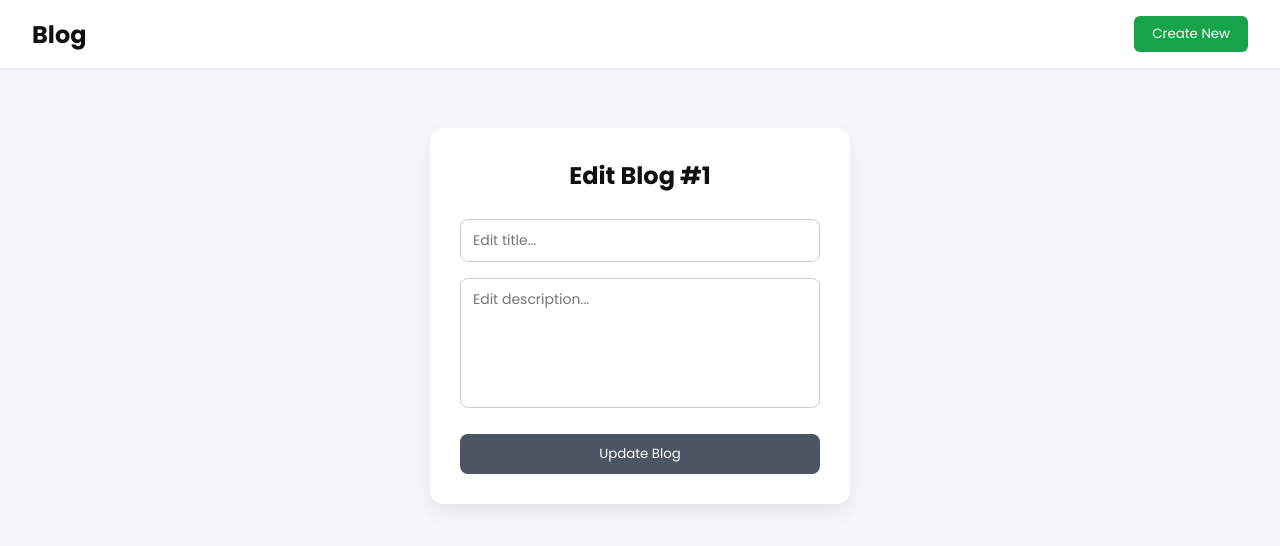
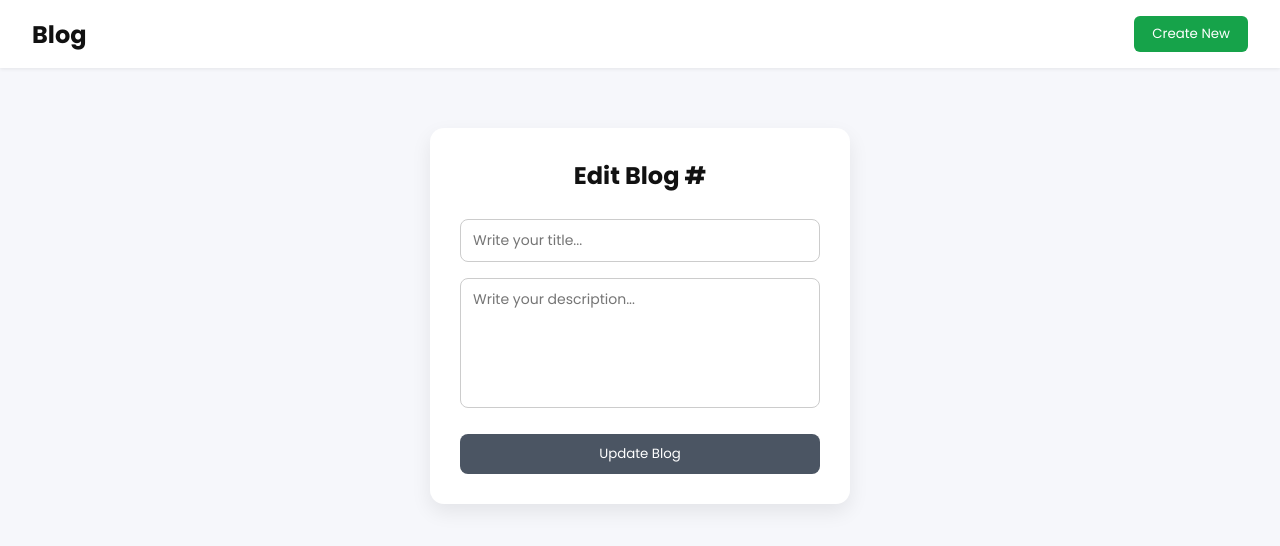
Before and after one commit to abdullahhani7/blog-crud-supabase, a React (Vite) app: page /edit/1 in a window 1280 px wide. Shown: the top 546 px of the page. Built offline with nearby package versions, Linux system fonts and the light colour scheme; no server answers; the database is empty.

Commit message:
Enhance EditBlog component with form handling, loading state, and error validation

```diff
--- a/src/App.jsx
+++ b/src/App.jsx
@@ -14,7 +14,7 @@ export default function App() {
     const { data, error } = await supabase.from("blogs").select();
     // console.log(data);
     if (error) {
-      return console.log(error);
+      console.log(error);
     }
     if (data) {
       setBlogs(data);
@@ -40,7 +40,7 @@ export default function App() {
       <Routes>
         <Route path="/" element={<Blogs blogs={blogs} getBlogs={getBlogs} />} />
         <Route path="/create" element={<CreateBlog getBlogs={getBlogs} />} />
-        <Route path="/edit/:id" element={<EditBlog />} />
+        <Route path="/edit/:id" element={<EditBlog getBlogs={getBlogs} />} />
       </Routes>
     </BrowserRouter>
   );
--- a/src/pages/Blogs.jsx
+++ b/src/pages/Blogs.jsx
@@ -20,12 +20,17 @@ export default function Blogs({ blogs, getBlogs }) {
     getBlogs();
   };
 
+  console.log(blogs);
+
   return (
     <div className="blogs-container">
-      {blogs &&
+      {blogs.length === 0 ? (
+        <p>No blogs yet.</p>
+      ) : (
         blogs.map((blog) => (
           <BlogCard key={blog.id} blog={blog} onDelete={deleteBlog} />
-        ))}
+        ))
+      )}
     </div>
   );
 }
--- a/src/pages/EditBlog.jsx
+++ b/src/pages/EditBlog.jsx
@@ -1,17 +1,99 @@
-import { useParams } from "react-router-dom";
+import { useEffect, useState } from "react";
+import supabase from "../supabase";
+import { useNavigate, useParams } from "react-router-dom";
 
-export default function EditBlog() {
+export default function EditBlog({ getBlogs }) {
+  const [title, setTitle] = useState("");
+  const [description, setDescription] = useState("");
+  const [error, setError] = useState(false);
+  const [loading, setLoading] = useState(false);
+
   const { id } = useParams();
 
+  const navigate = useNavigate();
+
+  const handleUpdate = async () => {
+    // console.log(title, description);
+    if (!title || !description) {
+      setError(true);
+      return;
+    }
+    setError(false);
+    setLoading(true);
+
+    const { data, error: supabaseError } = await supabase
+      .from("blogs")
+      .update({ title, description })
+      .eq("id", id)
+      .select();
+
+    setLoading(false);
+
+    if (data) {
+      // console.log('data',data);
+
+      setTitle("");
+      setDescription("");
+      setError(false);
+      navigate("/");
+    }
+
+    if (supabaseError) {
+      setError(true);
+      return;
+    }
+    getBlogs();
+  };
+
+  useEffect(() => {
+    const getBlogs = async () => {
+      const { data, error } = await supabase
+        .from("blogs")
+        .select()
+        .eq("id", id)
+        .single();
+      console.log(data);
+      if (error) {
+        console.log(error);
+      }
+      if (data) {
+        // setBlogs(data);
+        setTitle(data.title);
+        setDescription(data.description);
+      }
+    };
+    getBlogs();
+  }, [id]);
 
   return (
     <div className="form-container">
-      <h2>Edit Blog #{id}</h2>
+      <h2>Edit Blog #{}</h2>
 
-      <input placeholder="Edit title..." />
-      <textarea placeholder="Edit description..." />
+      <input
+        value={title}
+        onChange={(e) => {
+          setTitle(e.target.value);
+          setError(false);
+        }}
+        placeholder="Write your title..."
+      />
+      <textarea
+        value={description}
+        onChange={(e) => {
+          setDescription(e.target.value);
+          setError(false);
+        }}
+        placeholder="Write your description..."
+      />
+      {error && (
+        <p style={{ color: "red", fontSize: "12px" }}>
+          * please fill all the field
+        </p>
+      )}
 
-      <button className="save-btn">Update Blog</button>
+      <button disabled={loading} onClick={handleUpdate} className="save-btn">
+        {loading ? "Updating..." : "Update Blog"}
+      </button>
     </div>
   );
 }
```
